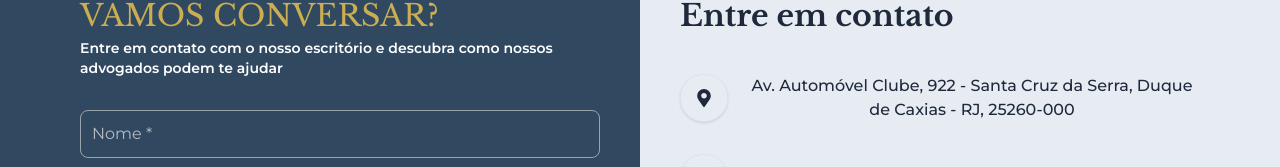
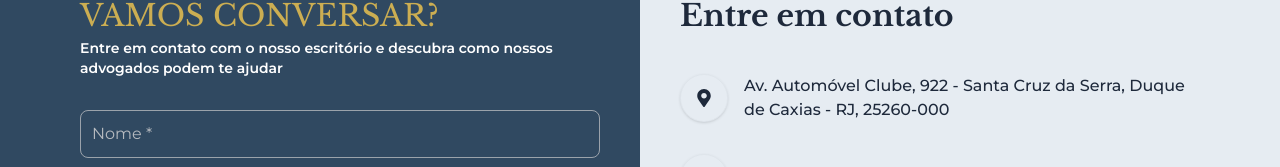
Before and after one commit to Wudson-Batista/hanover_advocacia, a React (Vite) app: page / in a window 1280 px wide. Shown: the part 2622-2789 px from the top of the page. Built offline with nearby package versions, Linux system fonts and the light colour scheme.

Commit message:
Align fixed

```diff
--- a/src/Components/ContactInfo.jsx
+++ b/src/Components/ContactInfo.jsx
@@ -2,7 +2,7 @@ import React from 'react'
 
 function ContactInfo({ info, icon }) {
     return (
-        <div className='flex md:flex-row flex-col text-center lg:gap-4 gap-2 items-center'>
+        <div className='flex md:flex-row flex-col max-md:text-center lg:gap-4 gap-2 items-center'>
             <div className="shrink-0 phone border border-blue-grey-200/30 w-12 h-12 rounded-full flex justify-center items-center shadow">
                 {icon}
             </div>
```
